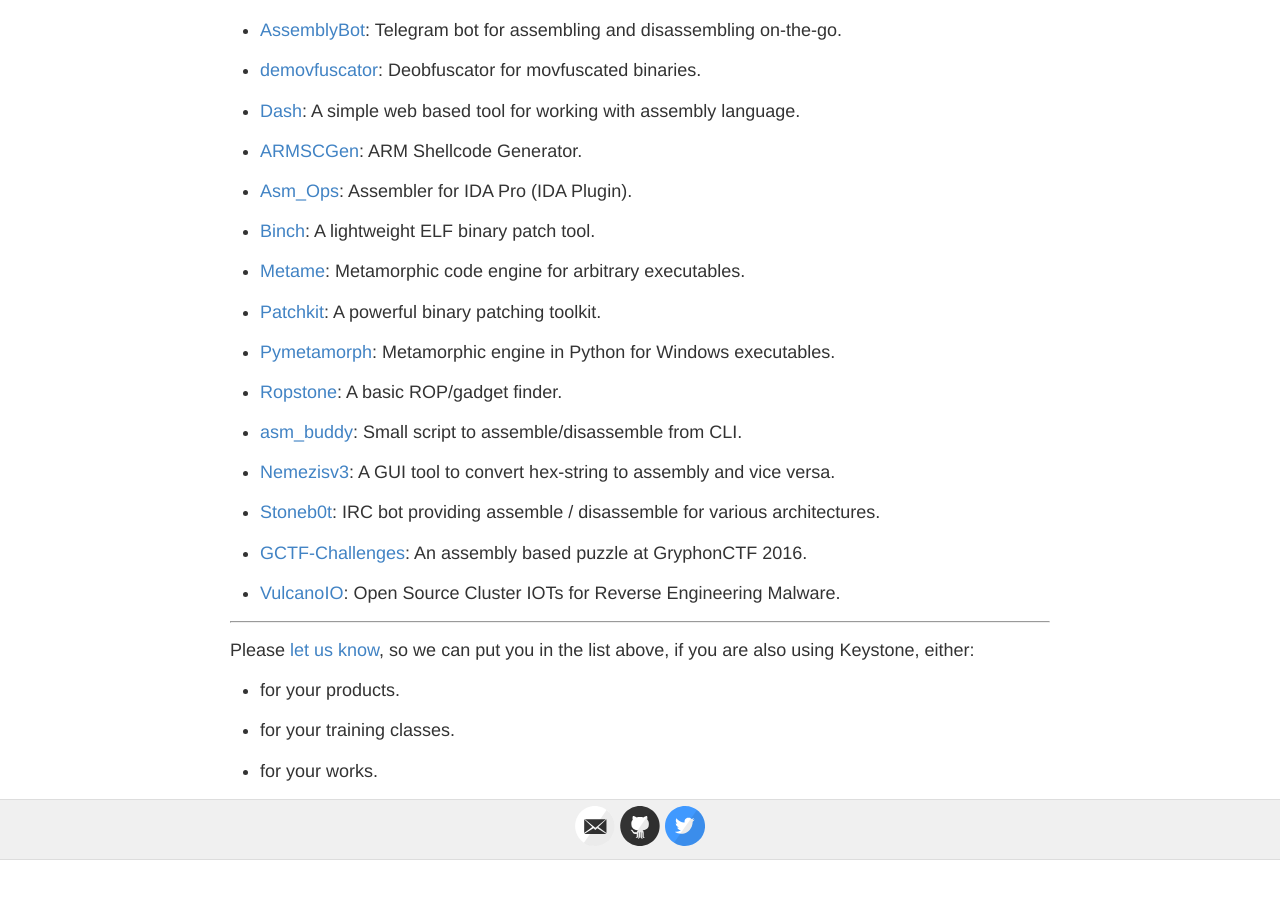
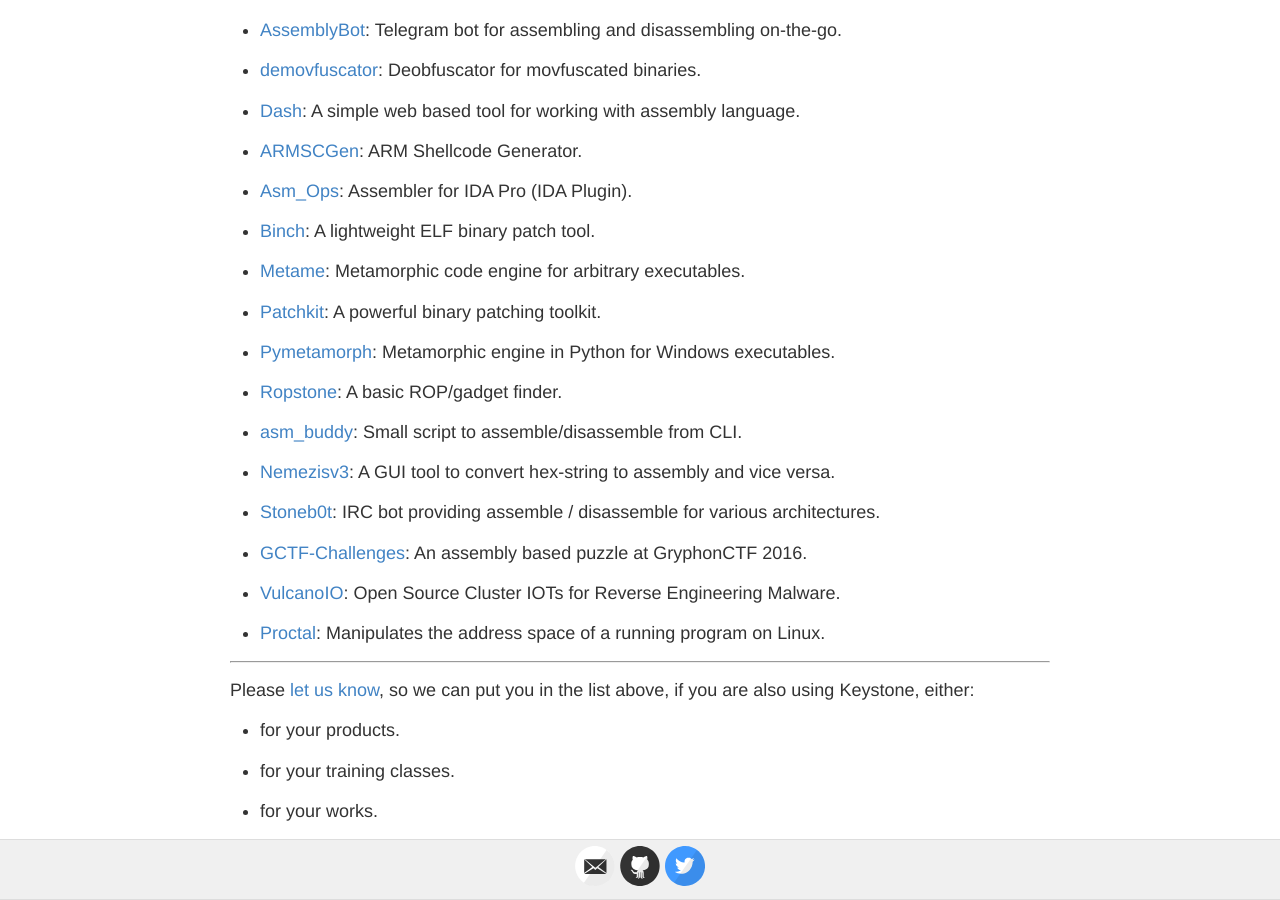
Before and after one commit to keystone-engine/keystone-engine.github.io, a Jekyll site: the page built from showcase.md, in a window 1280 px wide and 900 px high, scrolled down 737 px. Built offline with Jekyll 4.4.1, drawn with Linux system fonts in a browser that asks for light colours; before the commit the page ends 1597 px from its top, so only the background shows below that; some of the changed lines change nothing that is shown.

Commit message:
showcase

```diff
--- a/showcase.md
+++ b/showcase.md
@@ -6,7 +6,7 @@
 
 ## Showcase
 
-In our knowledge, Keystone has been used by **26** following products (listed in no particular order).
+In our knowledge, Keystone has been used by **27** following products (listed in no particular order).
 
 - [Keypatch](http://keystone-engine.org/keypatch): IDA Pro plugin for code assembling & binary patching.
 
@@ -60,6 +60,8 @@
 
 - [VulcanoIO](http://vulcanoio.org): Open Source Cluster IOTs for Reverse Engineering Malware.
 
+- [Proctal](https://github.com/daniel-araujo/proctal): Manipulates the address space of a running program on Linux.
+
 ---
 
 Please [let us know](/contact/), so we can put you in the list above, if you are also using Keystone, either:
```
